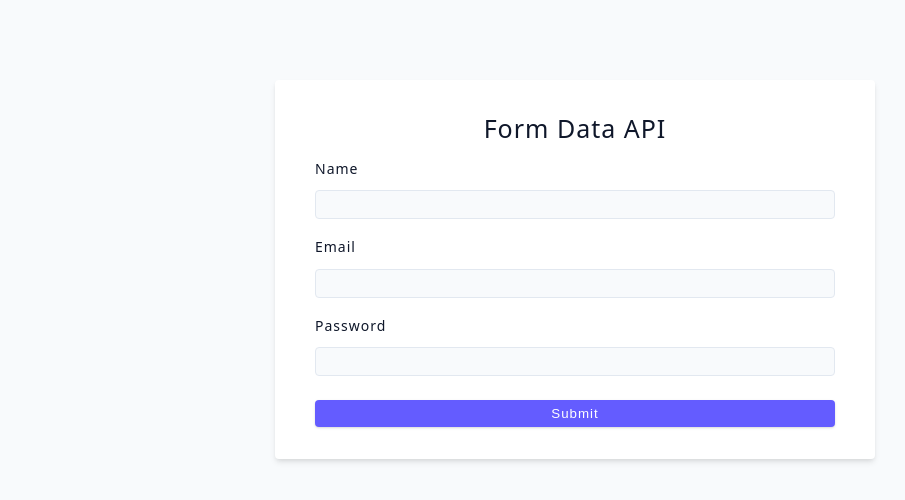
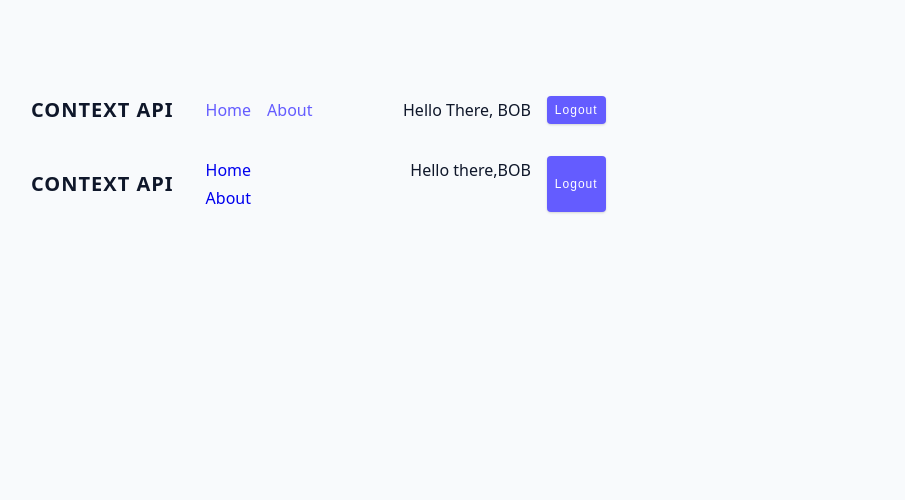
Before and after one commit to Suraj-tiwari-github/Advaned-React-Fundamentals, a React (Vite) app: page / in a window 1280 px wide. Shown: the top 500 px of the page, without its empty margins (65-970 px from the left). Built offline with nearby package versions, Linux system fonts and the light colour scheme.

Commit message:
Context API Initial Version

```diff
--- a/src/App.jsx
+++ b/src/App.jsx
@@ -1,9 +1,11 @@
-import List from "./tutorial/06-forms/starter/05-form-data";
+import Starter from "./tutorial/09-context-api/starter/Navbar";
+import Final from "./tutorial/09-context-api/final/context/Navbar"
 
 function App() {
   return (
     <div className="container">
-      <List/>
+      <Final/>
+      <Starter/>
     </div>
   );
 }
--- /dev/null
+++ b/src/tutorial/09-context-api/starter/Navbar.jsx
@@ -0,0 +1,20 @@
+import React from "react";
+import { useState } from "react";
+import Navlinks from "./Navlinks";
+
+const Navbar = () => {
+  const [user, setUser] = useState({ name: "bob" });
+
+  const logout = () => {
+    setUser(null);
+  };
+
+  return (
+    <nav className="navbar">
+      <h5>CONTEXT API</h5>
+      <Navlinks user={user} logout={logout}/>
+    </nav>
+  );
+};
+
+export default Navbar;
--- /dev/null
+++ b/src/tutorial/09-context-api/starter/Navlinks.jsx
@@ -0,0 +1,20 @@
+import React from "react";
+import UserContainer from "./UserContainer";
+
+const Navlinks = ({user, logout}) => {
+  return (
+    <div className="nav-container">
+      <ul className="nav-link">
+        <li>
+          <a href="#">Home</a>
+        </li>
+        <li>
+          <a href="#">About</a>
+        </li>
+      </ul>
+      <UserContainer user={user} logout={logout}/>
+    </div>
+  );
+};
+
+export default Navlinks;
--- /dev/null
+++ b/src/tutorial/09-context-api/starter/UserContainer.jsx
@@ -0,0 +1,36 @@
+import React from "react";
+
+const UserContainer = ({ user, logout }) => {
+  return (
+    <div className="user-container">
+      {user ? (
+        <>
+          <p>
+            Hello there,
+            {user?.name?.toUpperCase()}
+          </p>
+          <button className="btn" onClick={logout}>Logout</button>
+        </>
+      ) : (
+        <p>Please Login</p>
+      )}
+
+      {/* <p>
+        Hello there
+        {user || (
+          <div>
+            <p>Please login</p>
+            <button className="btn" onClick={login}>
+              Login
+            </button>
+          </div>
+        )}
+      </p>
+      <button className="btn" onClick={logout}>
+        logout
+      </button> */}
+    </div>
+  );
+};
+
+export default UserContainer;
```
Also changed, not shown: src/tutorial/07-useRef/starter/01-useRef-basics.jsx (+27 -1 lines), src/tutorial/08-custom-hooks/starter/01-toggle.jsx (+15 -3 lines), src/tutorial/08-custom-hooks/starter/02-fetch-data.jsx (+2 -27 lines), src/tutorial/08-custom-hooks/starter/useFetchuser.js (added, +36 -0 lines), src/tutorial/08-custom-hooks/starter/useToggle.js (added, +15 -0 lines).
